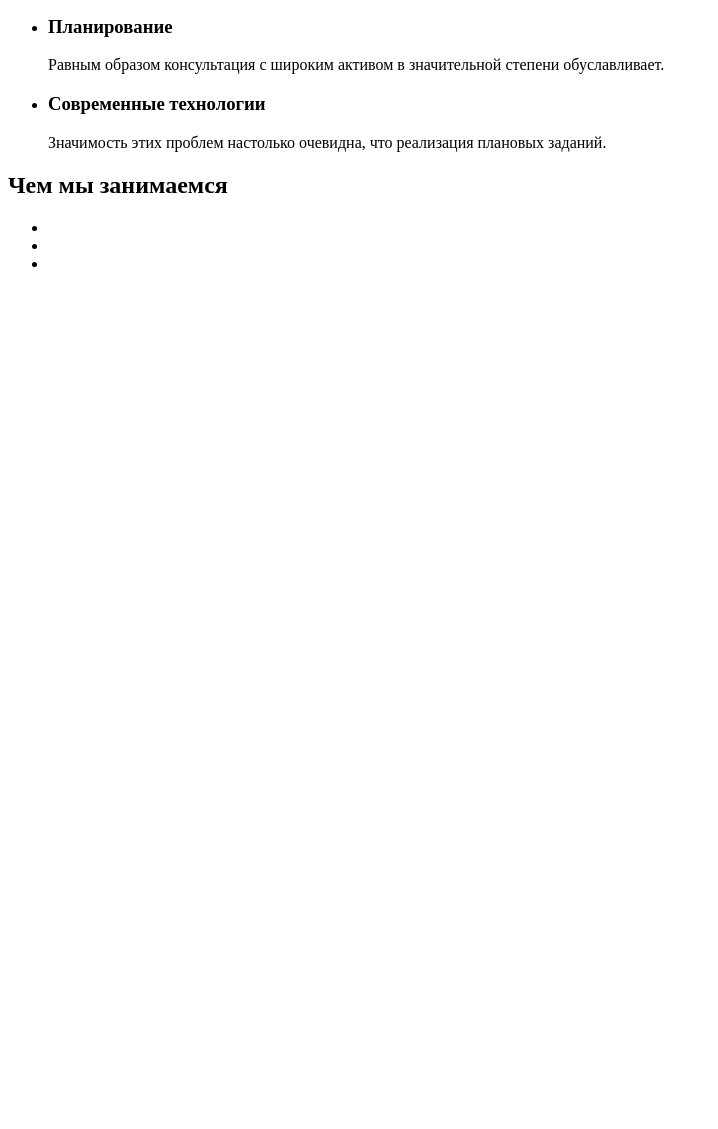
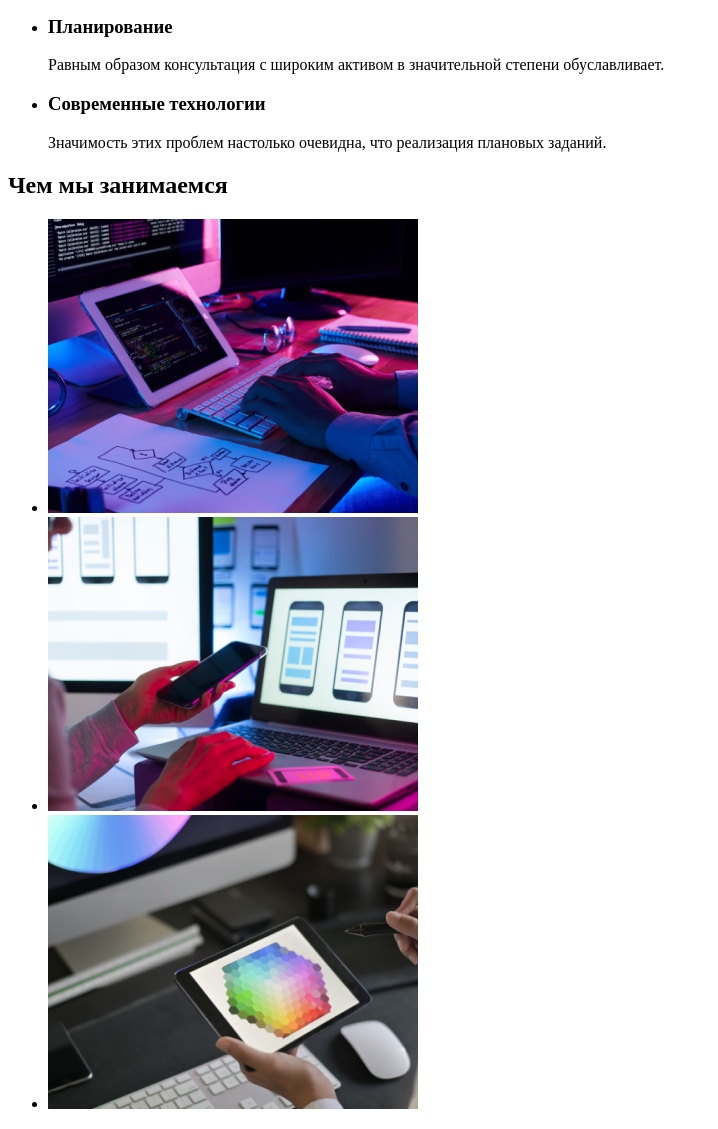
Before and after one commit to HelenBoiko/goit-markup-hw-01, a plain HTML site: page index.html in a window 1280 px wide. Shown: the part 1079-2208 px from the top of the page, without its empty margins (0-718 px from the left). Before the commit the page ends 1368 px from the top, so only its background shows below. Drawn offline with Linux system fonts and the light colour scheme.

Commit message:
правит

```diff
--- a/index.html
+++ b/index.html
@@ -67,13 +67,13 @@
                 <h2>Чем мы занимаемся</h2>
                 <ul>
                     <li>
-                        <img src="box1.png" alt="" width="370">
+                        <img src="box 1.png" alt="" width="370">
                     </li>
                     <li>
-                        <img src="box2.png" alt="" width="370">
+                        <img src="box 2.png" alt="" width="370">
                     </li>
                     <li>
-                        <img src="box3.png" alt="" width="370">
+                        <img src="box 3.png" alt="" width="370">
                     </li>
                 </ul>
             </section>
```
